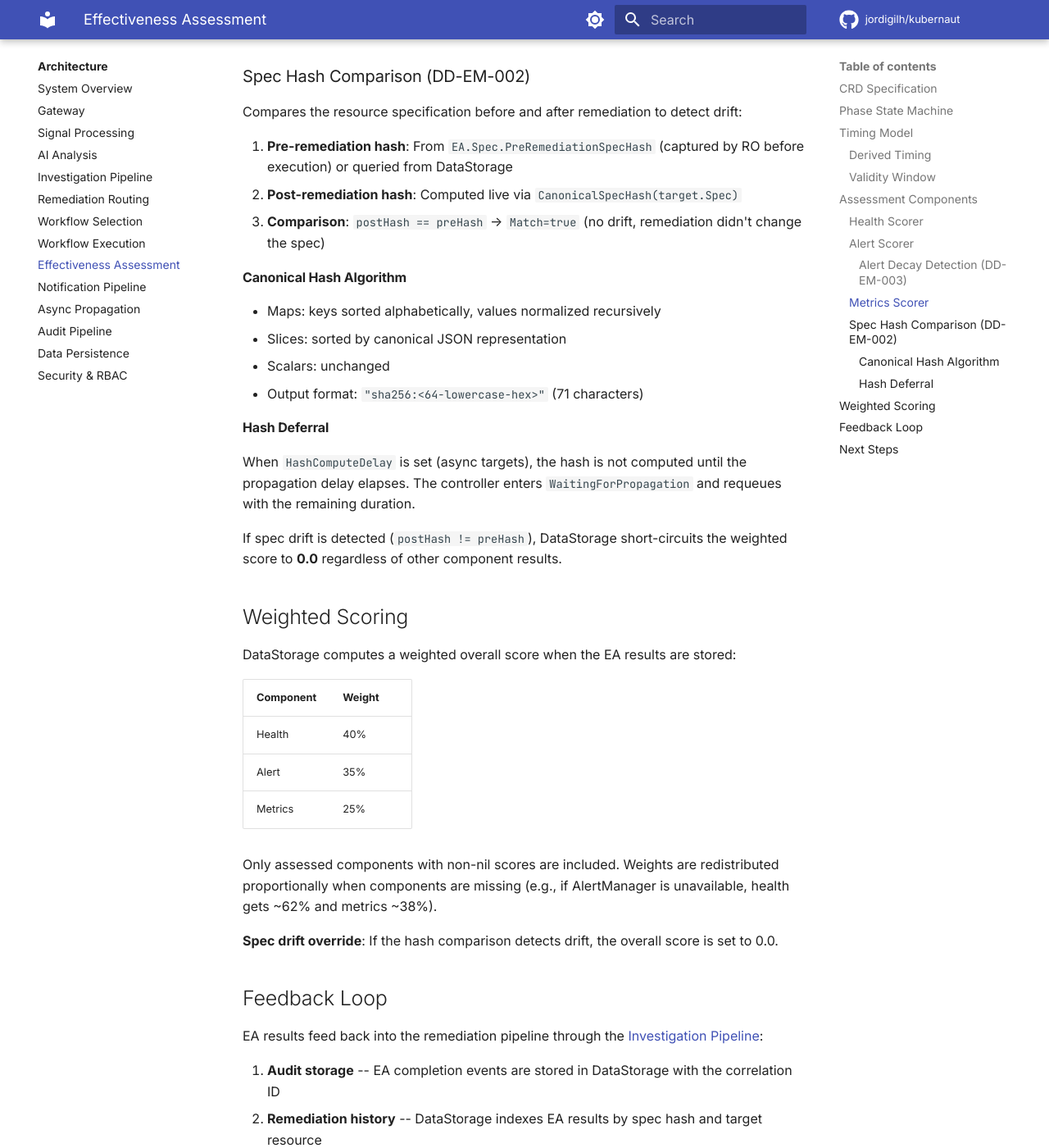
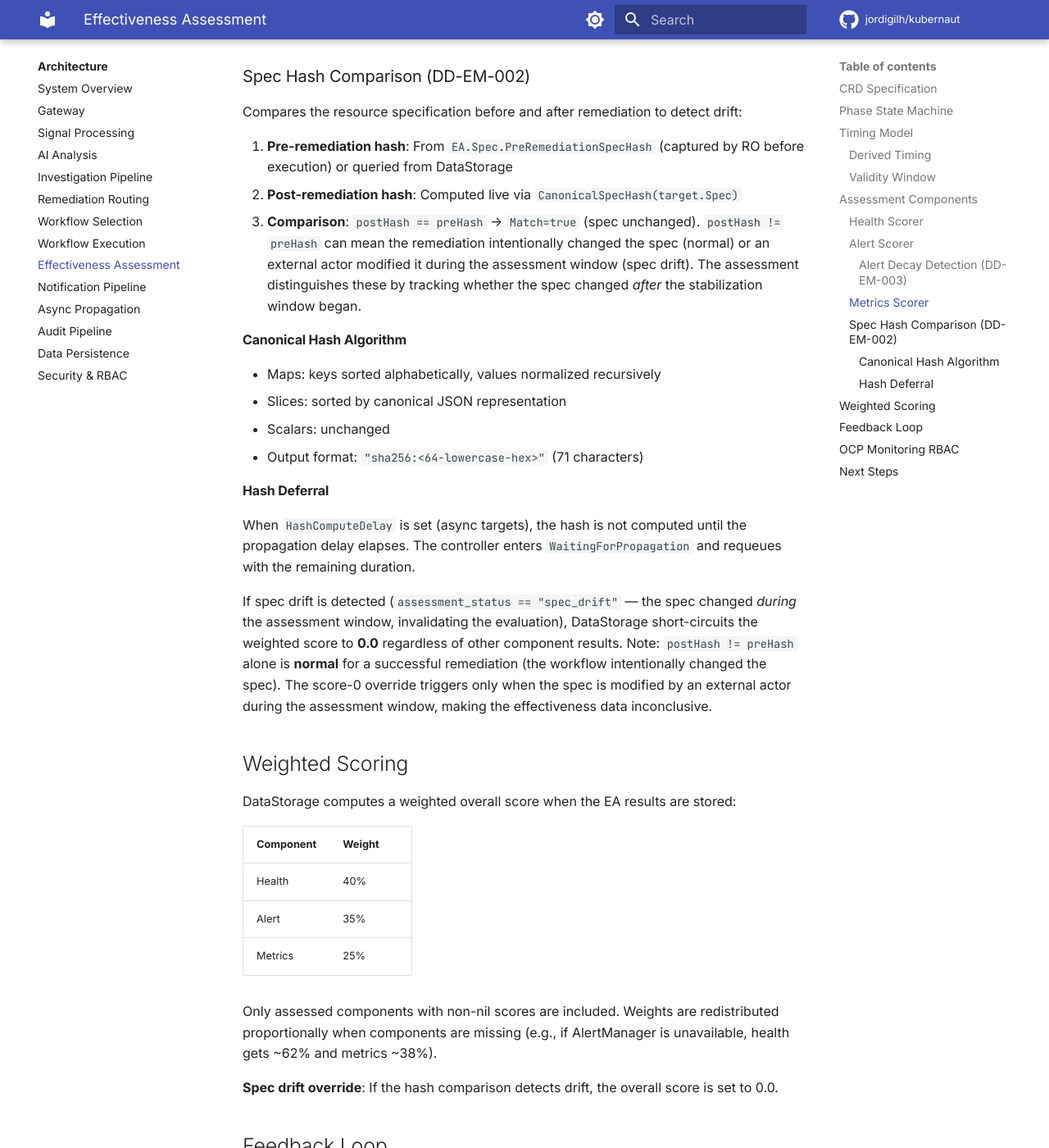
Before and after one commit to jordigilh/kubernaut-docs, an MkDocs documentation site: the page built from docs/architecture/effectiveness.md, in a window 1280 px wide and 1400 px high, scrolled down 4557 px. Shown: the whole window at 82% size. Built offline with MkDocs 1.6.1 and Material for MkDocs 9.7.7, drawn with Linux system fonts in a browser that asks for light colours; comment, search, counter and statistics services are not loaded; the version menu is left out; some of the changed text lies outside the part shown.

Commit message:
fix(architecture): fix spec drift trigger, enrichment path, remove Continue fanout, fix metadata keys
Effectiveness:
- H6: Fix score-0 override trigger — assessment_status == "spec_drift" (external spec change during assessment), not postHash != preHash (which is normal)
- E1: Add OCP monitoring RBAC reference

Notification:
- H7: Fix enrichment field path — spec.metadata["workflowId"] with fallback to spec.metadata["selectedWorkflow"], not spec.context.workflow
- H8: Remove Continue route fanout documentation (not implemented, tracked in kubernaut#597)
- N1: Fix routing metadata key casing from camelCase to kebab-case (skip-reason, investigation-outcome)

Closes part of #87

Made-with: Cursor

```diff
--- a/docs/architecture/effectiveness.md
+++ b/docs/architecture/effectiveness.md
@@ -147,7 +147,7 @@ Compares the resource specification before and after remediation to detect drift
 
 1. **Pre-remediation hash**: From `EA.Spec.PreRemediationSpecHash` (captured by RO before execution) or queried from DataStorage
 2. **Post-remediation hash**: Computed live via `CanonicalSpecHash(target.Spec)`
-3. **Comparison**: `postHash == preHash` → `Match=true` (no drift, remediation didn't change the spec)
+3. **Comparison**: `postHash == preHash` → `Match=true` (spec unchanged). `postHash != preHash` can mean the remediation intentionally changed the spec (normal) or an external actor modified it during the assessment window (spec drift). The assessment distinguishes these by tracking whether the spec changed *after* the stabilization window began.
 
 #### Canonical Hash Algorithm
 
@@ -160,7 +160,7 @@ Compares the resource specification before and after remediation to detect drift
 
 When `HashComputeDelay` is set (async targets), the hash is not computed until the propagation delay elapses. The controller enters `WaitingForPropagation` and requeues with the remaining duration.
 
-If spec drift is detected (`postHash != preHash`), DataStorage short-circuits the weighted score to **0.0** regardless of other component results.
+If spec drift is detected (`assessment_status == "spec_drift"` — the spec changed *during* the assessment window, invalidating the evaluation), DataStorage short-circuits the weighted score to **0.0** regardless of other component results. Note: `postHash != preHash` alone is **normal** for a successful remediation (the workflow intentionally changed the spec). The score-0 override triggers only when the spec is modified by an external actor during the assessment window, making the effectiveness data inconclusive.
 
 ## Weighted Scoring
 
@@ -188,6 +188,10 @@ EA results feed back into the remediation pipeline through the [Investigation Pi
 
 See [Investigation Pipeline: Remediation History](hapi-investigation.md) for details on how the three-way hash comparison and formatted warnings work.
 
+## OCP Monitoring RBAC
+
+On OpenShift clusters with `effectivenessmonitor.external.ocpMonitoringRbac: true`, the Helm chart creates additional RBAC resources to allow the Effectiveness Monitor to query the cluster monitoring stack through `kube-rbac-proxy`. See [Security & RBAC: OCP Monitoring RBAC](security-rbac.md#ocp-monitoring-rbac) for details.
+
 ## Next Steps
 
 - [Async Propagation](async-propagation.md) -- The propagation delay model in detail
```
Also changed, not shown: docs/architecture/notification.md (+3 -4 lines).
